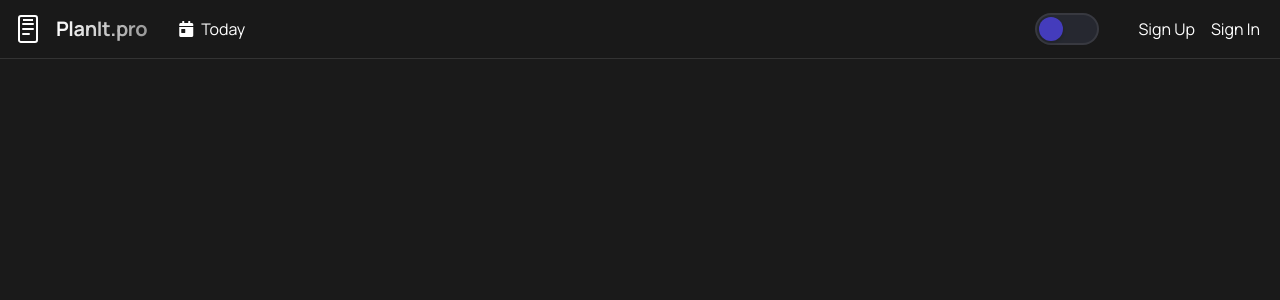
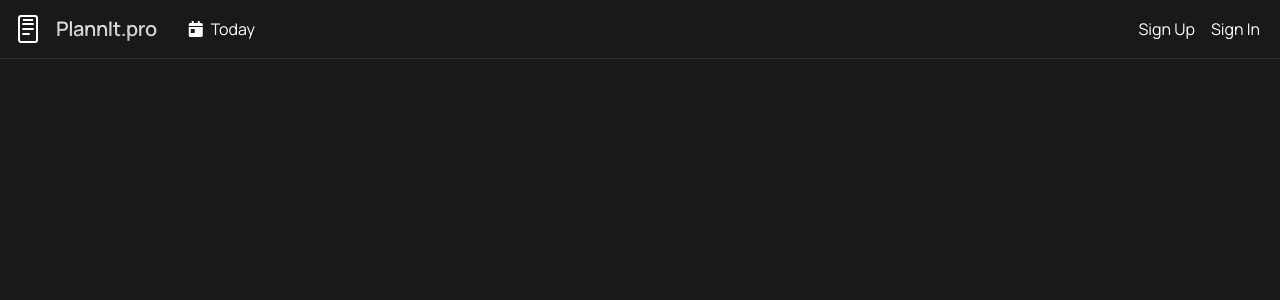
Before and after one commit to sachinbapure/planitpro, a Django app: page /about/ in a window 1280 px wide. Shown: the top 300 px of the page. Run offline with Django 4.2, Linux system fonts and the light colour scheme; parts of the project's set-up code (start-up, migrations or seed data) failed here and were passed over; some libraries are stand-ins or nearby versions.

Commit message:
beautiful

```diff
--- a/config/settings/base.py
+++ b/config/settings/base.py
@@ -225,7 +225,7 @@ EMAIL_TIMEOUT = 5
 # Django Admin URL.
 ADMIN_URL = "admin/"
 # https://docs.djangoproject.com/en/dev/ref/settings/#admins
-ADMINS = [("""Sachin""", "sachin@planit.pro")]
+ADMINS = [("""Sachin""", "sachin@plannit.pro")]
 # https://docs.djangoproject.com/en/dev/ref/settings/#managers
 MANAGERS = ADMINS
 
--- a/planit/static/css/project.css
+++ b/planit/static/css/project.css
@@ -168,9 +168,9 @@ body.light-mode .search-box::placeholder {
 /* Logo text gradient */
 .logo-text {
   font-family: 'Manrope', sans-serif;
-  font-weight: 700;
+  font-weight: 600;
   font-size: 1.25rem;
-  background: linear-gradient(to right, #FFFFFF 0%, #999999 100%);
+  background: linear-gradient(to bottom, rgba(255, 255, 255, 0.95), rgba(255, 255, 255, 0.7));
   -webkit-background-clip: text;
   -webkit-text-fill-color: transparent;
   background-clip: text;
@@ -183,7 +183,7 @@ body.light-mode .logo-icon {
 }
 
 body.light-mode .logo-text {
-  background: linear-gradient(to right, #000000 0%, #666666 100%);
+  background: linear-gradient(to bottom, rgba(44, 62, 80, 0.95), rgba(44, 62, 80, 0.7));
   -webkit-background-clip: text;
   -webkit-text-fill-color: transparent;
   background-clip: text;
@@ -221,7 +221,7 @@ body.light-mode .logo-text {
 
 /* Light mode overrides */
 .light-mode .logo-text {
-  background: linear-gradient(135deg, #3730A3, #4F46E5);
+  background: linear-gradient(to bottom, rgba(44, 62, 80, 0.95), rgba(44, 62, 80, 0.7));
   -webkit-background-clip: text;
   -webkit-text-fill-color: transparent;
 }
@@ -757,3 +757,27 @@ body.light-mode .search-box:focus {
   outline: none;
   box-shadow: 0 0 0 3px rgba(79, 70, 229, 0.1);
 }
+
+/* Comment out all light theme related code but keep dark theme */
+
+/* Theme toggle button and light mode styles - commented for future release */
+/*
+.theme-switch,
+.switch-track,
+.switch-icons,
+.switch-handle,
+body.light-mode,
+.light-mode .logo-text,
+.light-mode .theme-toggle,
+body.light-mode .switch-track,
+body.light-mode .switch-icons,
+body.light-mode .switch-handle,
+.light-mode .moon-icon,
+body.light-mode .toolbar-btn,
+body.light-mode .note-editor,
+body.light-mode .note-item,
+... (all light mode styles)
+{
+    display: none;
+}
+*/
--- a/planit/static/js/project.js
+++ b/planit/static/js/project.js
@@ -1,7 +1,8 @@
 /* Project specific Javascript goes here. */
 
 document.addEventListener('DOMContentLoaded', function() {
-    // Theme toggle functionality
+    // Theme toggle functionality removed for future release
+    /*
     const themeToggle = document.getElementById('themeToggle');
 
     if (themeToggle) {
@@ -19,4 +20,9 @@ document.addEventListener('DOMContentLoaded', function() {
     const isLight = savedTheme === 'light';
     document.body.classList.add(isLight ? 'light-mode' : 'dark-mode');
     document.body.classList.remove(isLight ? 'dark-mode' : 'light-mode');
+    */
+
+    // Force dark mode
+    document.body.classList.add('dark-mode');
+    localStorage.setItem('theme', 'dark');
 });
--- a/planit/templates/base.html
+++ b/planit/templates/base.html
@@ -48,7 +48,7 @@
             <path class="calendar-lines" d="M11 11H21M11 16H21M11 21H17" stroke="currentColor" stroke-width="2" stroke-linecap="round"/>
             <path class="calendar-date" d="M11 7H21" stroke="currentColor" stroke-width="2"/>
           </svg>
-          <span class="logo-text">PlanIt.pro</span>
+          <span class="logo-text">PlannIt.pro</span>
         </a>
 
         <button class="navbar-toggler" type="button" data-bs-toggle="collapse" data-bs-target="#navbarNav">
@@ -66,25 +66,12 @@
           </ul>
 
           <ul class="navbar-nav">
-            <!-- Update theme toggle button -->
-            <li class="nav-item">
+            <!-- Theme toggle button removed for future release -->
+            <!-- <li class="nav-item">
               <button class="theme-toggle nav-link" id="themeToggle" aria-label="Toggle theme">
-                <div class="theme-switch">
-                  <div class="switch-track">
-                    <div class="switch-icons">
-                      <svg class="sun-icon" width="16" height="16" viewBox="0 0 24 24" fill="none" xmlns="http://www.w3.org/2000/svg">
-                        <path d="M12 17C14.7614 17 17 14.7614 17 12C17 9.23858 14.7614 7 12 7C9.23858 7 7 9.23858 7 12C7 14.7614 9.23858 17 12 17Z" stroke="currentColor" stroke-width="2"/>
-                        <path d="M12 1V3M12 21V23M1 12H3M21 12H23M4.22 4.22L5.64 5.64M18.36 18.36L19.78 19.78M4.22 19.78L5.64 18.36M18.36 5.64L19.78 4.22" stroke="currentColor" stroke-width="2"/>
-                      </svg>
-                      <svg class="moon-icon" width="16" height="16" viewBox="0 0 24 24" fill="none" xmlns="http://www.w3.org/2000/svg">
-                        <path d="M21 12.79A9 9 0 1111.21 3 7 7 0 0021 12.79z" stroke="currentColor" stroke-width="2"/>
-                      </svg>
-                    </div>
-                    <div class="switch-handle"></div>
-                  </div>
-                </div>
+                <div class="theme-switch">...</div>
               </button>
-            </li>
+            </li> -->
             {% if request.user.is_authenticated %}
               <li class="nav-item">
                 <a class="nav-link" href="{% url 'account_logout' %}">{% translate "Sign Out" %}</a>
```
Also changed, not shown: config/settings/production.py (+4 -4 lines), planit/contrib/sites/migrations/0003_set_site_domain_and_name.py, planit/static/images/logo.svg.
